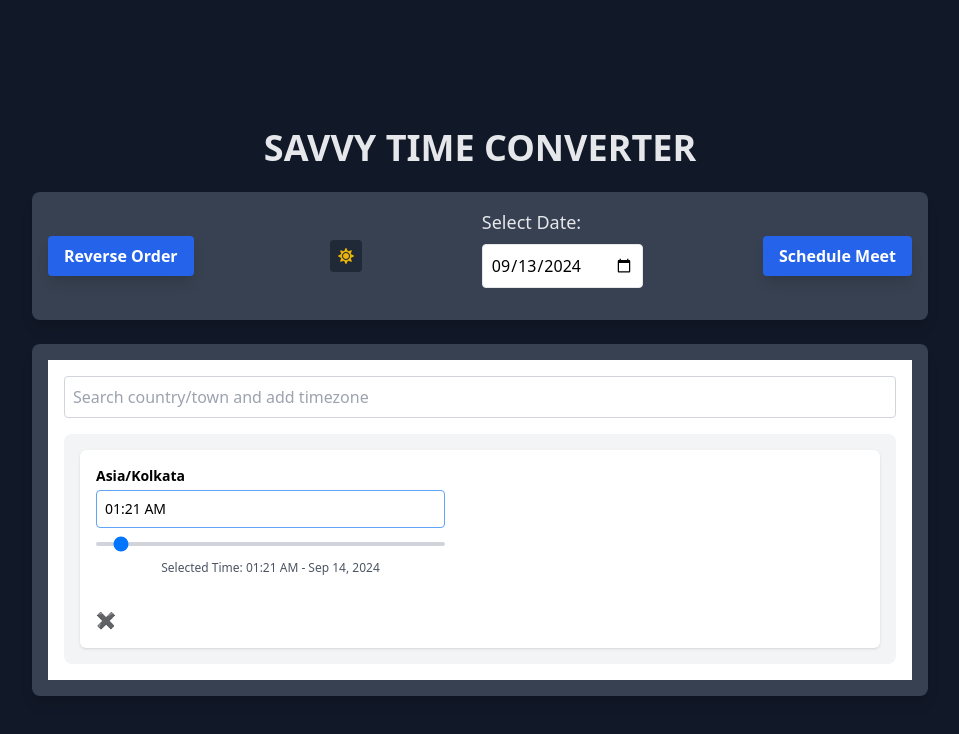
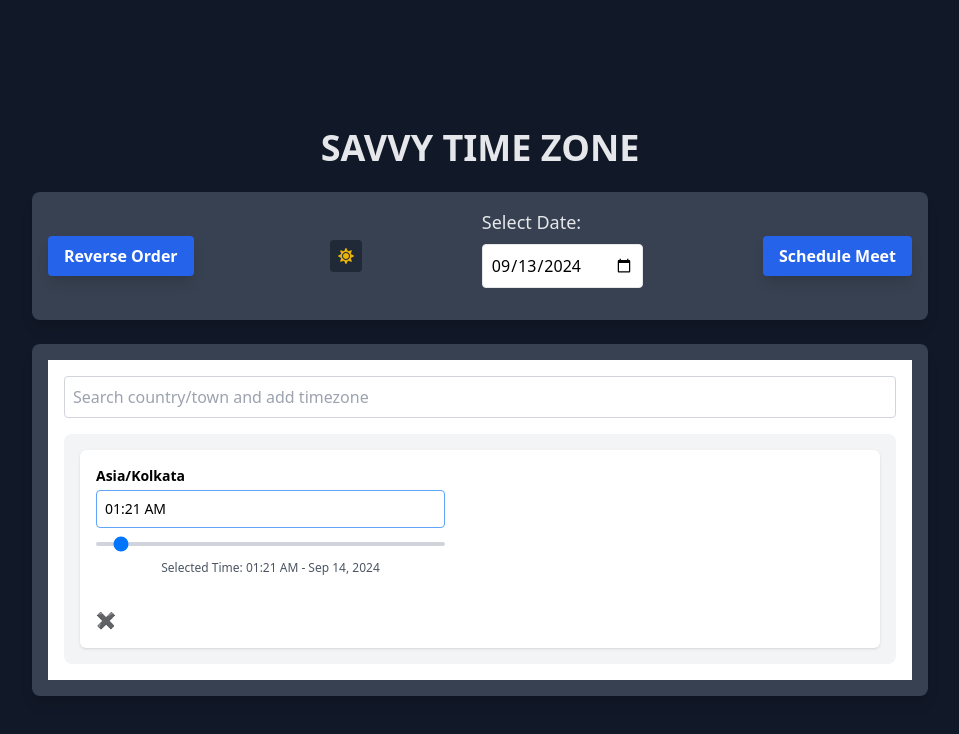
Before and after one commit to Mustu19/Savvy-Time, a React (Vite) app: page / in a window 1280 px wide. Shown: the top 734 px of the page, without its empty margins (160-1119 px from the left). Built offline with nearby package versions, Linux system fonts and the light colour scheme.

Commit message:
New name

```diff
--- a/src/App.jsx
+++ b/src/App.jsx
@@ -42,7 +42,7 @@ function App() {
     <div className={`App ${darkMode ? 'dark bg-gray-900 text-gray-200' : 'light bg-white text-gray-800'} min-h-screen flex flex-col items-center justify-center p-4`}>
 
       {/* Heading: Savvy Time Converter */}
-      <h1 className="text-4xl font-sans font-semibold uppercase text-center my-6">Savvy Time Converter</h1>
+      <h1 className="text-4xl font-sans font-semibold uppercase text-center my-6">Savvy Time Zone</h1>
 
       {/* Top Row: Reverse Order, Dark Mode, Schedule Button, Select Date */}
       <div className="flex items-center justify-between w-full max-w-4xl mb-6 p-4 bg-gray-400 dark:bg-gray-700 rounded-lg shadow-lg">
```
